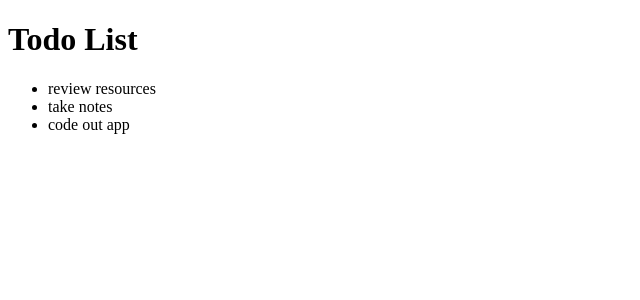
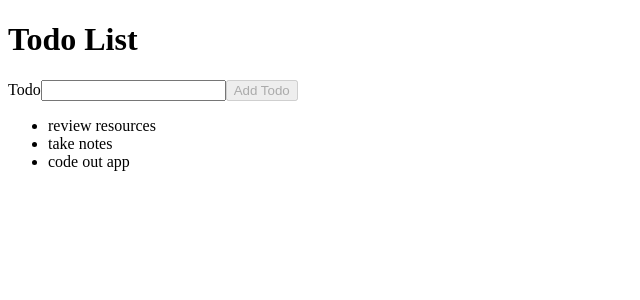
Before and after one commit to yikalo-yebio/Todo-List, a React (Vite) app: page / in a window 1280 px wide. Shown: the top 300 px of the page, without its empty margins (0-640 px from the left). Built offline with nearby package versions, Linux system fonts and the light colour scheme.

Commit message:
lesson-02 commit

```diff
--- a/src/App.jsx
+++ b/src/App.jsx
@@ -1,23 +1,16 @@
 import './App.css'
+import TodoForm from './TodoForm'
+import TodoList from './TodoList'
 
 function App() {
 
-  const todoList = [
-    {id: 1, title: "review resources"},
-    {id: 2, title: "take notes"},
-    {id: 3, title: "code out app"},
-]
+
 
   return (
     <div>
       <h1>Todo List</h1>
-      <ul>
-        {todoList.map(list  => (
-          <li key={list.id}>
-            {list.title}
-          </li>
-        ))}
-      </ul>
+      <TodoForm />
+      <TodoList />
     </div>
   )
 }
--- /dev/null
+++ b/src/TodoForm.jsx
@@ -0,0 +1,11 @@
+function TodoForm() {
+  return (
+    <form>
+      <label htmlFor="todoTitle">Todo</label>
+      <input type="text" id="todoTitle" />
+      <button type="submit" disabled>Add Todo</button>
+    </form>
+  );
+}
+
+export default TodoForm;
--- /dev/null
+++ b/src/TodoList.jsx
@@ -0,0 +1,23 @@
+function TodoList() {
+
+     const todoList = [
+          {id: 1, title: "review resources"},
+          {id: 2, title: "take notes"},
+          {id: 3, title: "code out app"},
+     ]
+  return (
+    <>
+       <div>
+          <ul>
+            {todoList.map(list  => (
+                 <li key={list.id}>
+                     {list.title}
+                 </li>
+            ))}
+          </ul>
+       </div>
+    </>
+  );
+}
+
+export default TodoList;
```
